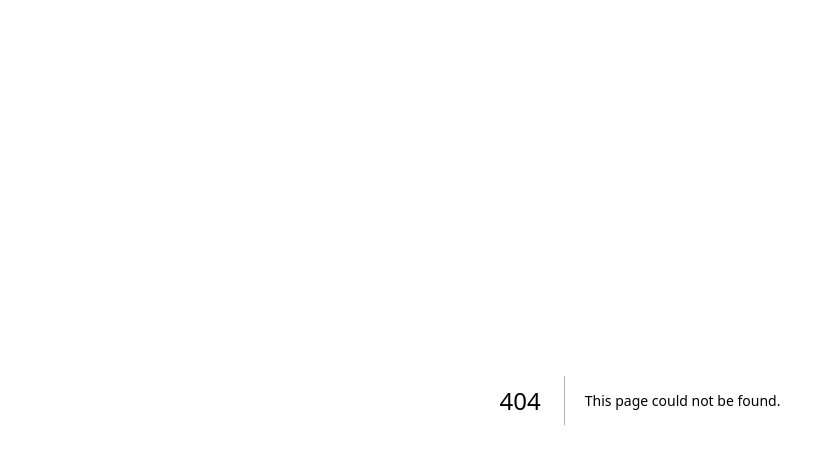
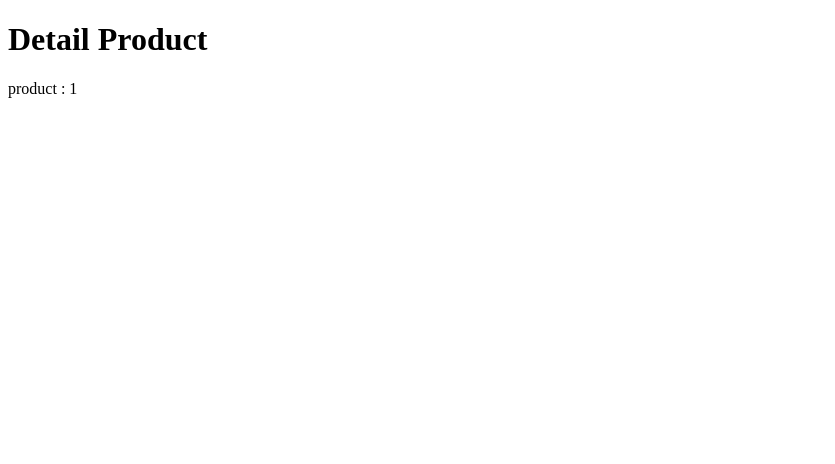
Before and after one commit to fahmi-azzuhri/learn-next, a Next.js app: page /product/1 in a window 1280 px wide. Before the commit this address had no page. Shown: the top 464 px of the page, without its empty margins (0-835 px from the left). Built offline with nearby package versions, Linux system fonts and the light colour scheme.

Commit message:
learn dynamic pages using slug

```diff
--- /dev/null
+++ b/src/pages/product/[id].tsx
@@ -0,0 +1,14 @@
+import React from "react";
+import { useRouter } from "next/router";
+const ProductDetail = () => {
+  const { query } = useRouter();
+  //   console.log(router);
+  return (
+    <div>
+      <h1> Detail Product</h1>
+      <p> product : {query.id} </p>
+    </div>
+  );
+};
+
+export default ProductDetail;
```
Also changed, not shown: src/pages/product/index.tsx (added, +7 -0 lines).
